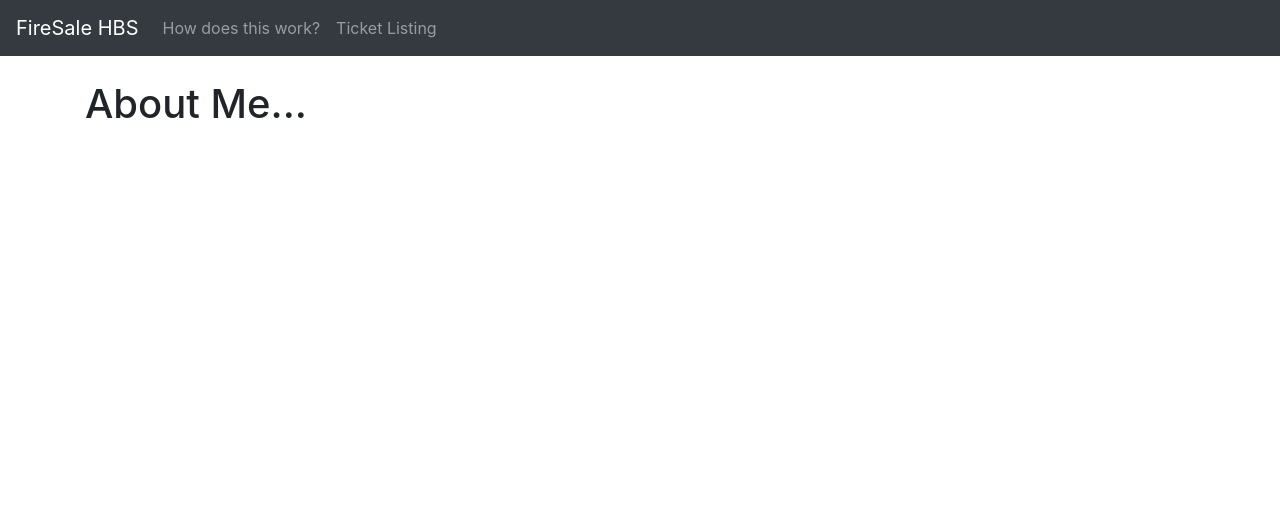
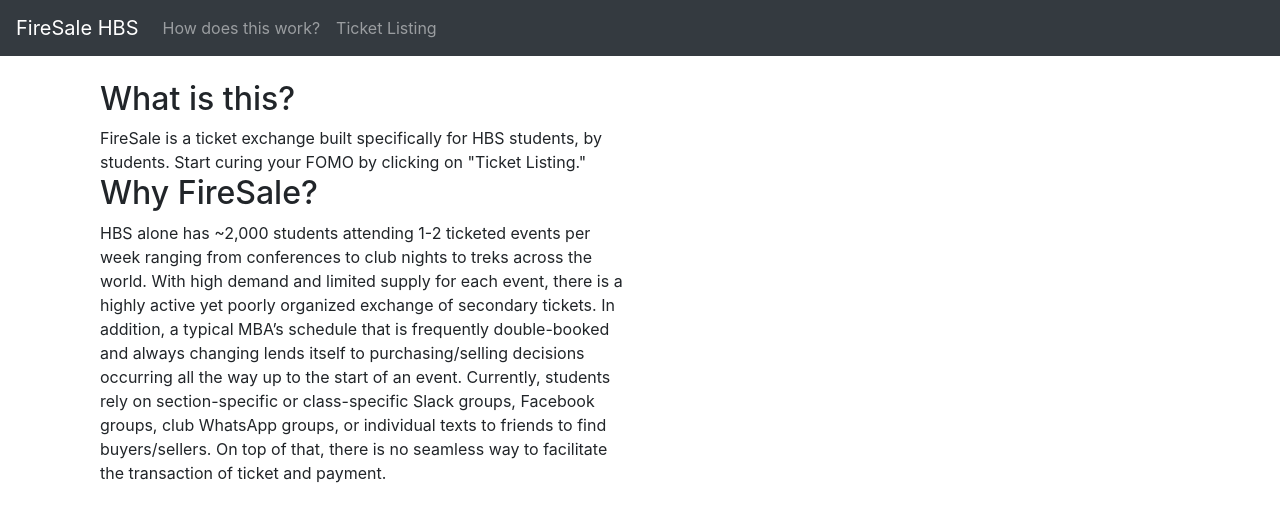
Before and after one commit to jalenjjbr/djangostock, a Django app: page /about.html in a window 1280 px wide. Shown: the top 522 px of the page. Run offline with Django 3.2, Linux system fonts and the light colour scheme; some libraries are stand-ins or nearby versions.

Commit message:
Added text, formatting to about.html

```diff
--- a/quotes/templates/about.html
+++ b/quotes/templates/about.html
@@ -2,6 +2,20 @@
 
 {% block content %}
 
-<h1>About Me...</h1>
+<div class="container">
+    <div class="row justify-content-start">
+      <div class="col-6">
+
+<h2>What is this?</h2>
+FireSale is a ticket exchange built specifically for HBS students, by students.  Start curing your FOMO by clicking on "Ticket Listing."
+
+</br>
+
+<h2>Why FireSale?</h2>
+HBS alone has ~2,000 students attending 1-2 ticketed events per week ranging from conferences to club nights to treks across the world. With high demand and limited supply for each event, there is a highly active yet poorly organized exchange of secondary tickets. In addition, a typical MBA’s schedule that is frequently double-booked and always changing lends itself to purchasing/selling decisions occurring all the way up to the start of an event. Currently, students rely on section-specific or class-specific Slack groups, Facebook groups, club WhatsApp groups, or individual texts to friends to find buyers/sellers. On top of that, there is no seamless way to facilitate the transaction of ticket and payment.
+
+        </div>
+    </div>
+</div>
 
 {% endblock %}
```
